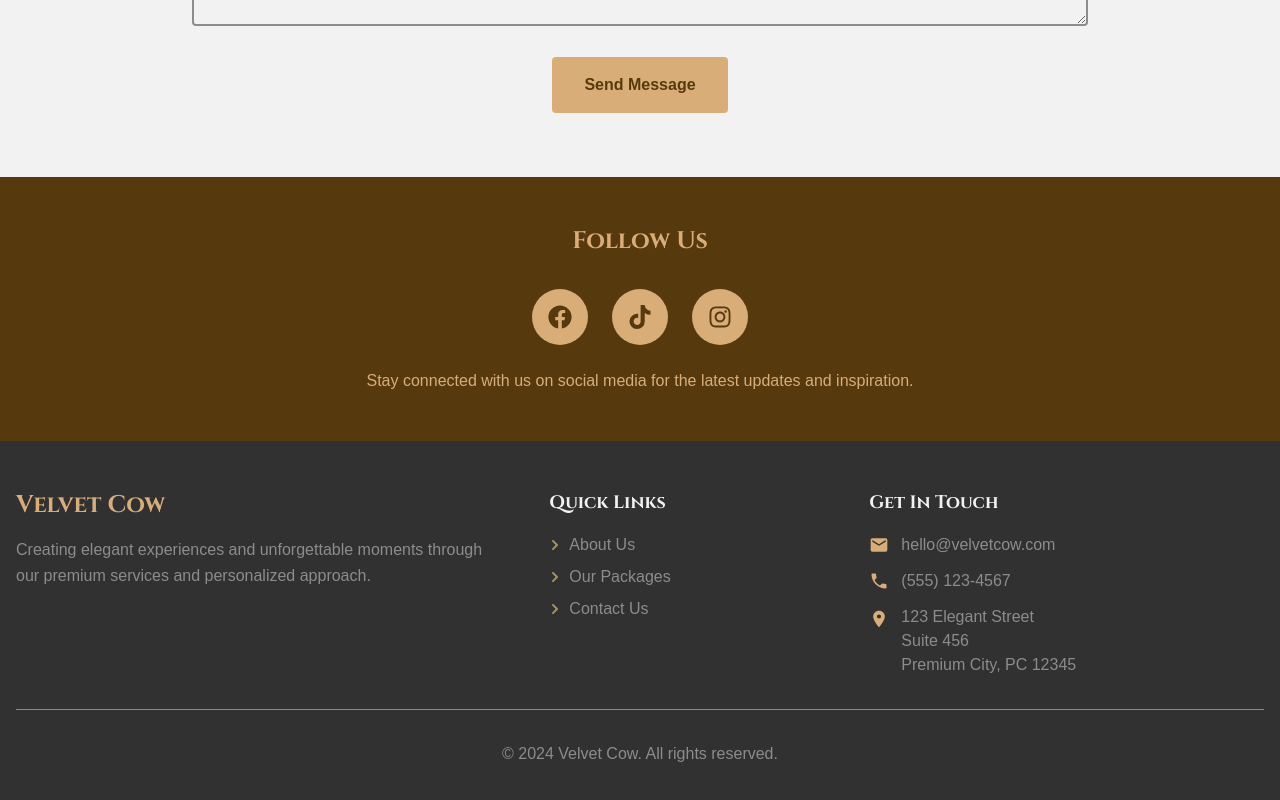
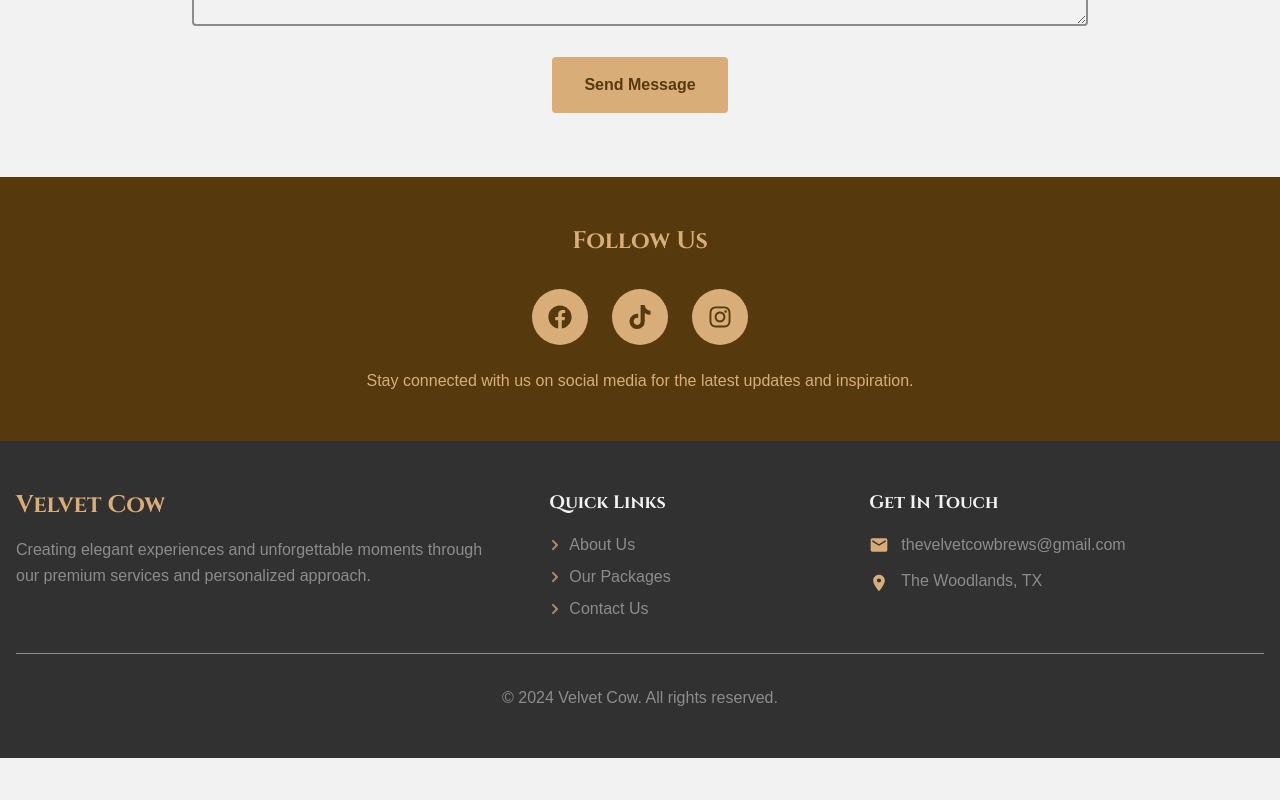
Before and after one commit to knustx/velvet-cow, a Next.js app: page / in a window 1280 px wide. Shown: the part 4984-5784 px from the top of the page. After the commit the page ends 5742 px from the top, so only its background shows below. Built offline with nearby package versions, Linux system fonts and the light colour scheme; a web font is replaced by a local one.

Commit message:
update sitemap, fix linter

```diff
--- a/src/components/AboutUs.tsx
+++ b/src/components/AboutUs.tsx
@@ -23,8 +23,8 @@ export default function AboutUs() {
             </h3>
             <p className="font-sans text-lg text-dark leading-relaxed">
               Event planning can sometimes feel like herding cattle—lots of moving parts and details galore.
-              That's where we come in. Velvet Cow Brew and Booze isn't just a mobile bartending service in
-              The Woodlands & Houston; we're your partners in creating moments worth remembering.
+              That&apos;s where we come in. Velvet Cow Brew and Booze isn&apos;t just a mobile bartending service in
+              The Woodlands & Houston; we&apos;re your partners in creating moments worth remembering.
             </p>
           </div>
 
@@ -33,7 +33,7 @@ export default function AboutUs() {
               Straightforward Experience
             </h3>
             <p className="font-sans text-lg text-dark leading-relaxed">
-              We're committed to making event planning smooth and hassle-free. That's why we offer upfront,
+              We&apos;re committed to making event planning smooth and hassle-free. That&apos;s why we offer upfront,
               competitive package pricing with accessible rates—so you always know what to expect, with zero
               hidden fees or surprises. Our streamlined booking, with an easy-to-use form, makes the process
               stress-free from start to finish.
@@ -67,7 +67,7 @@ export default function AboutUs() {
               Flexible, Personal Service
             </h3>
             <p className="font-sans text-lg text-dark leading-relaxed mb-4">
-              Simple never means rigid. Got unique ideas or special requests? We're eager to collaborate and
+              Simple never means rigid. Got unique ideas or special requests? We&apos;re eager to collaborate and
               tailor our offerings to fit your vision. At Velvet Cow Brew and Booze, exceptional service meets
               a personalized touch, letting you enjoy remarkable moments without the hassle.
             </p>
--- a/src/components/ContactForm.tsx
+++ b/src/components/ContactForm.tsx
@@ -39,7 +39,7 @@ export default function ContactForm() {
             </h2>
             <SectionDivider />
             <p className="font-sans text-lg text-dark">
-              Ready to start your journey with us? We'd love to hear from you.
+              Ready to start your journey with us? We&apos;d love to hear from you.
             </p>
           </div>
 
--- a/src/components/PriceCalculator.tsx
+++ b/src/components/PriceCalculator.tsx
@@ -1,6 +1,6 @@
 "use client";
 
-import { useState, useEffect } from "react";
+import { useState } from "react";
 import { MdOutlineIosShare } from "react-icons/md";
 
 interface PremiumItem {
--- a/src/components/SiteMap.tsx
+++ b/src/components/SiteMap.tsx
@@ -1,4 +1,4 @@
-import { MdEmail, MdPhone, MdLocationOn } from 'react-icons/md';
+import { MdEmail, MdLocationOn } from 'react-icons/md';
 import { FaChevronRight } from 'react-icons/fa';
 
 export default function SiteMap() {
@@ -46,18 +46,12 @@ export default function SiteMap() {
             <div className="font-sans text-muted space-y-3">
               <div className="flex items-center gap-3">
                 <MdEmail size={20} className="text-primary" />
-                <span>hello@velvetcow.com</span>
-              </div>
-              <div className="flex items-center gap-3">
-                <MdPhone size={20} className="text-primary" />
-                <span>(555) 123-4567</span>
+                <span>thevelvetcowbrews@gmail.com</span>
               </div>
               <div className="flex items-start gap-3">
                 <MdLocationOn size={20} className="text-primary mt-1" />
                 <div>
-                  <div>123 Elegant Street</div>
-                  <div>Suite 456</div>
-                  <div>Premium City, PC 12345</div>
+                  <div>The Woodlands, TX</div>
                 </div>
               </div>
             </div>
```
